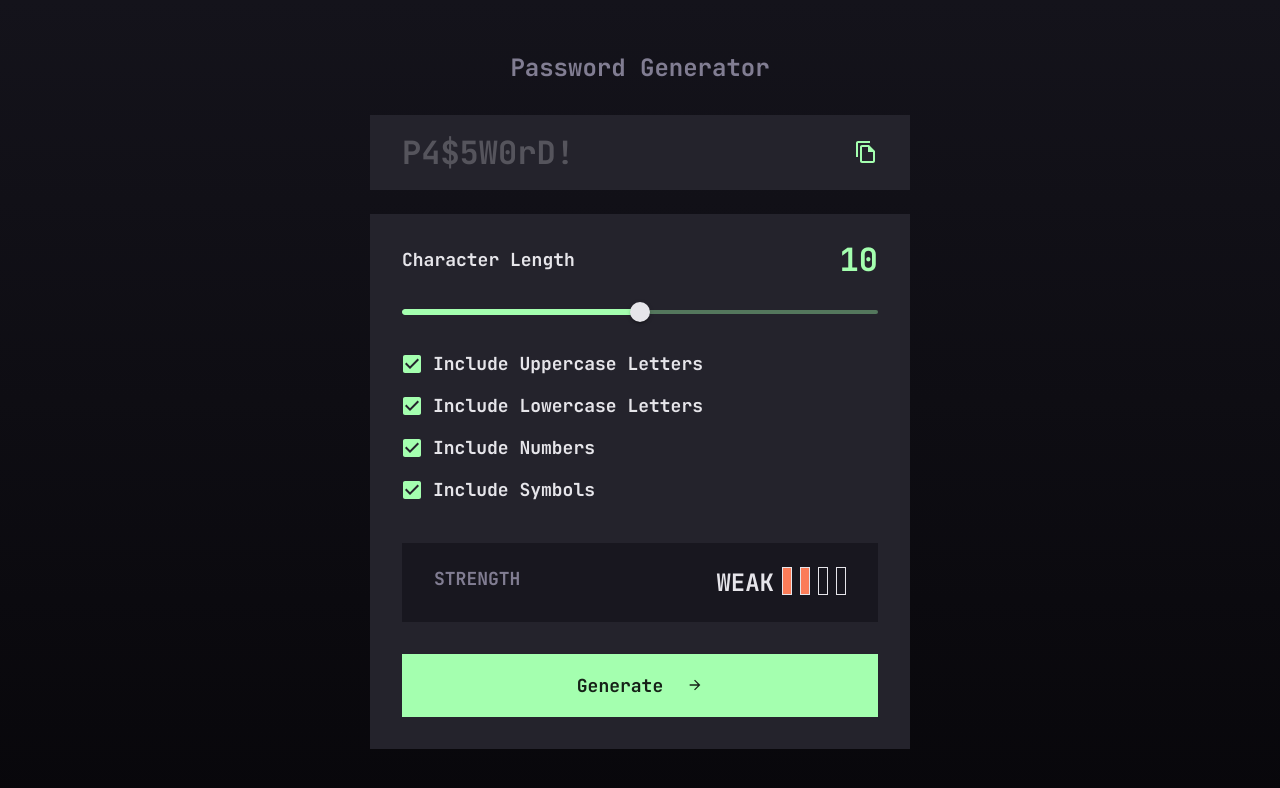
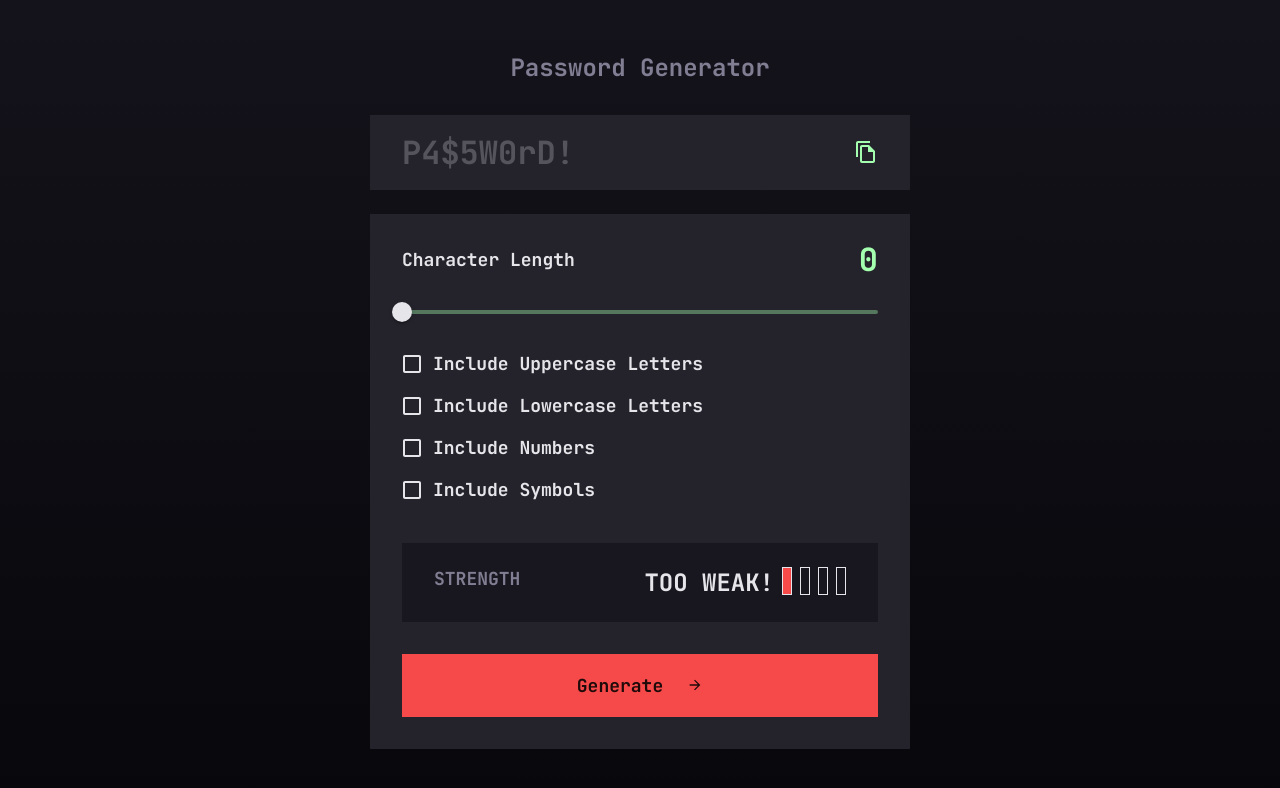
Before and after one commit to ronaldpaek/password-generator-app, a React (Create React App) app: page / in a window 1280 px wide. Shown: the top 788 px of the page. Built offline with nearby package versions, Linux system fonts and the light colour scheme.

Commit message:
Added copy functionality

```diff
--- a/src/components/CharacterOptions.js
+++ b/src/components/CharacterOptions.js
@@ -39,7 +39,7 @@ const CharacterOptions = ({ value, handleChange, handleToggleOption }) => {
 			<Slider
 				value={value}
 				min={0}
-				max={20}
+				max={18}
 				onChange={handleChange}
 				sx={theme => ({
 					'& .MuiSlider-thumb': {
--- a/src/components/CheckboxLabel.js
+++ b/src/components/CheckboxLabel.js
@@ -2,7 +2,7 @@ import { useState } from 'react';
 import { FormControlLabel, Checkbox } from '@mui/material';
 
 const CheckboxLabel = ({ label, handleToggleOption }) => {
-	const [checked, setChecked] = useState(true);
+	const [checked, setChecked] = useState(false);
 
 	return (
 		<FormControlLabel
--- a/src/components/Password.js
+++ b/src/components/Password.js
@@ -1,9 +1,21 @@
+import { useState } from 'react';
 import { usePasswordContext } from '../contexts/PasswordContextProvider';
 import { Stack, Typography, SvgIcon } from '@mui/material';
 import { MdOutlineFileCopy } from 'react-icons/md';
 
 const Password = () => {
 	const { password } = usePasswordContext();
+	const [clicked, setClicked] = useState(false);
+
+	const handleClick = setClicked => {
+		if (password) {
+			navigator.clipboard.writeText(password);
+			setClicked(clicked => !clicked);
+			setTimeout(() => {
+				setClicked(clicked => !clicked);
+			}, 1000);
+		}
+	};
 
 	return (
 		<Stack>
@@ -31,26 +43,47 @@ const Password = () => {
 				bgcolor={theme => theme.palette.grey.dark}
 				sx={theme => ({
 					'&:hover ': {
-						'.css-1r28dsc-MuiSvgIcon-root': {
-							color: theme.palette.white.main
+						cursor: password === '' ? 'default' : 'pointer',
+						'& .css-1r28dsc-MuiSvgIcon-root': {
+							color:
+								password === ''
+									? theme.palette.red.main
+									: theme.palette.white.main
 						}
 					}
 				})}
+				onClick={() => handleClick(setClicked)}
 			>
 				<Typography
 					component='h2'
 					variant='h1'
 					sx={theme => ({
+						cursor: 'cursor',
 						color: theme.palette.white.main,
+						...(password === '' && {
 							opacity: '0.25',
-						mixBlendMode: 'normal',
-						cursor: 'default',
+							mixBlendMode: 'normal'
+						}),
 						[theme.breakpoints.down('tablet')]: {
 							...theme.typography.h2
 						}
 					})}
 				>
-					{password}
+					{password === '' ? 'P4$5W0rD!' : password}
+				</Typography>
+				<Stack direction='row'>
+					<Typography
+						variant='body1'
+						color='primary.main'
+						mr={2}
+						sx={theme => ({
+							display: clicked ? 'block' : 'none',
+							[theme.breakpoints.down('tablet')]: {
+								...theme.typography.body2
+							}
+						})}
+					>
+						COPIED
 					</Typography>
 					<SvgIcon
 						component={MdOutlineFileCopy}
@@ -61,6 +94,7 @@ const Password = () => {
 					/>
 				</Stack>
 			</Stack>
+		</Stack>
 	);
 };
 
--- a/src/components/PasswordOptions.js
+++ b/src/components/PasswordOptions.js
@@ -8,13 +8,10 @@ import { usePasswordContext } from '../contexts/PasswordContextProvider';
 
 const PasswordOptions = () => {
 	const { setPassword } = usePasswordContext();
-	const [value, setValue] = useState(10);
-	const [options, setOptions] = useState([
-		'Uppercase',
-		'Lowercase',
-		'Numbers',
-		'Symbols'
-	]);
+	const [value, setValue] = useState(0);
+	const [options, setOptions] = useState([]);
+
+	// const [strengthLevel, setStrengthLevel] = useState()
 
 	const handleChange = (_, newValue) => {
 		setValue(newValue);
@@ -36,6 +33,8 @@ const PasswordOptions = () => {
 			randomIdx = generateRandomNumber(characters[key].length);
 			newPassword += characters[key][randomIdx];
 		}
+		const set = new Set(options);
+
 		setPassword(newPassword);
 	};
 
@@ -62,14 +61,11 @@ const PasswordOptions = () => {
 				/>
 			))}
 			<ButtonBase
-				disabled={value === 0 || options.length === 0}
+				disabled={value === 0}
 				sx={theme => ({
 					...theme.typography.body1,
 					py: 2.5,
-					bgcolor:
-						value === 0 || options.length === 0
-							? theme.palette.red.main
-							: 'primary.main',
+					bgcolor: value === 0 ? theme.palette.red.main : 'primary.main',
 					'&:hover': {
 						bgcolor: theme.palette.grey.dark,
 						border: `2px solid ${theme.palette.primary.main}`,
--- a/src/components/StrengthIndicator.js
+++ b/src/components/StrengthIndicator.js
@@ -12,7 +12,7 @@ const StrengthIndicator = ({ strength, strengthLevel, value }) => {
 				bgcolor: theme.palette.grey.veryDark,
 				px: { mobile: 2, tablet: 4 },
 				py: { mobile: 2, tablet: 3 },
-				display: Math.floor(value / 6) === strengthLevel ? 'flex' : 'none'
+				display: Math.floor(value / 5) === strengthLevel ? 'flex' : 'none'
 			})}
 		>
 			<Typography
--- a/src/constants/index.js
+++ b/src/constants/index.js
@@ -71,4 +71,21 @@ export const generateRandomNumber = size => {
 	return Math.floor(Math.random() * size);
 };
 
+export const getPasswordStrength = (categories, characters) => {
+  if (categories.includes('numbers') && categories.includes('symbols') && categories.includes('lowercase' && categories.includes('uppercase'))) {
+    if (characters.length < 6) {
+      return 0;
+    } else if (characters.length < 9) {
+      return 1;
+    } else if (characters.length < 11) {
+      return 2;
+    } else {
+      return 3;
+    }
+  } else if (categories.includes('numbers') && categories.includes('lowercase' && categories.includes('uppercase'))) {
+
+  }
+
+};
+
 export const strengths = ['TOO WEAK!', 'WEAK', 'MEDIUM', 'STRONG'];
--- a/src/contexts/PasswordContextProvider.js
+++ b/src/contexts/PasswordContextProvider.js
@@ -1,7 +1,7 @@
 import { createContext, useState, useContext } from 'react';
 
 export const PasswordContextProvider = ({ children }) => {
-	const [password, setPassword] = useState('P4$5W0rD!');
+	const [password, setPassword] = useState('');
 
 	return (
 		<PasswordContext.Provider value={{ password, setPassword }}>
```
Lines whose indentation alone changed are shown as unchanged.
